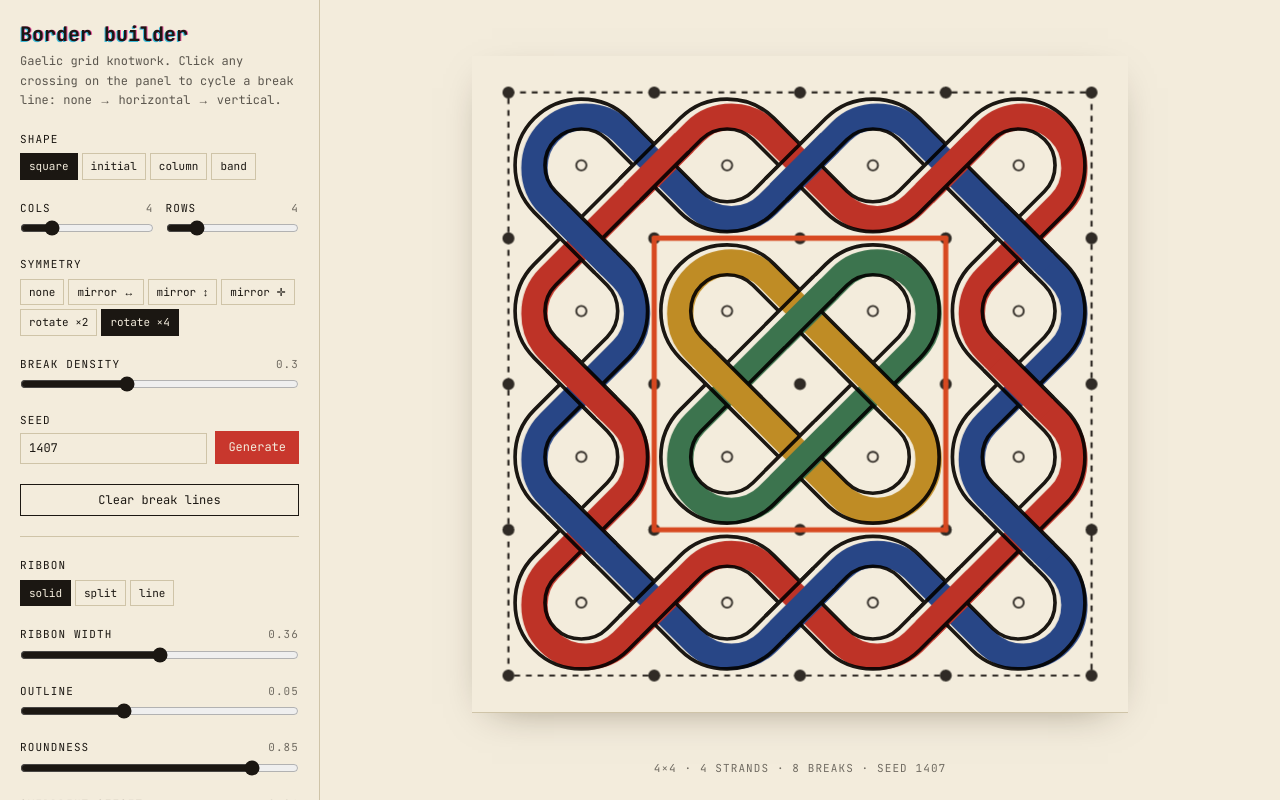
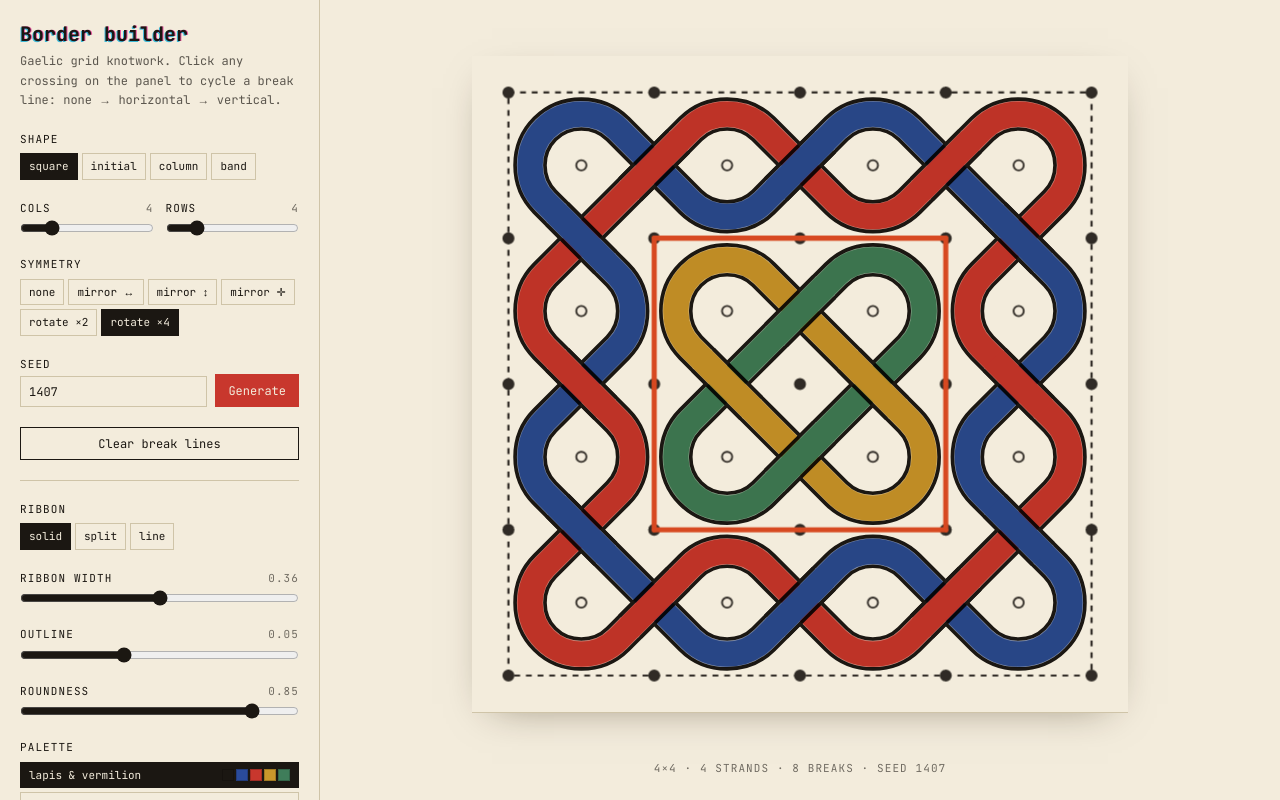
Before and after one commit to goldsamantha/illuminated-manuscript, a Next.js app: page /builder in a window 1280 px wide. Built offline with nearby package versions, Linux system fonts and the light colour scheme.

Commit message:
removing overlay offset and break density

```diff
--- a/src/app/builder/page.tsx
+++ b/src/app/builder/page.tsx
@@ -1,7 +1,9 @@
 import type { Metadata } from "next";
 import BorderBuilder from "@/components/BorderBuilder";
 
-export const metadata: Metadata = { title: "Border builder — Illuminated Manuscript" };
+export const metadata: Metadata = {
+  title: "Border builder — Illuminated Manuscript",
+};
 
 export default function BuilderPage() {
   return <BorderBuilder />;
--- a/src/app/layout.tsx
+++ b/src/app/layout.tsx
@@ -9,7 +9,8 @@ const jetbrainsMono = JetBrains_Mono({
 
 export const metadata: Metadata = {
   title: "Illuminated Manuscript",
-  description: "An interactive illuminated manuscript, traversed through its letters and marginalia.",
+  description:
+    "An interactive illuminated manuscript, traversed through its letters and marginalia.",
 };
 
 export default function RootLayout({ children }: LayoutProps<"/">) {
--- a/src/app/page.tsx
+++ b/src/app/page.tsx
@@ -2,24 +2,34 @@ import Link from "next/link";
 import KnotSvg from "@/components/KnotSvg";
 import { generateWalls, type GridSpec } from "@/lib/knot";
 
-const column: GridSpec = { cols: 2, rows: 12, seed: 77, density: 0.25, symmetry: "mirror-xy" };
-const square: GridSpec = { cols: 4, rows: 4, seed: 1407, density: 0.3, symmetry: "rot4" };
+const column: GridSpec = { cols: 2, rows: 12, seed: 77, symmetry: "mirror-xy" };
+const square: GridSpec = { cols: 4, rows: 4, seed: 1407, symmetry: "rot4" };
 
 export default function Home() {
   return (
     <main className="mx-auto flex min-h-screen max-w-4xl items-center gap-8 p-6">
-      <KnotSvg cols={column.cols} rows={column.rows} walls={generateWalls(column)} className="hidden h-[80vh] w-auto sm:block" />
+      <KnotSvg
+        cols={column.cols}
+        rows={column.rows}
+        walls={generateWalls(column)}
+        className="hidden h-[80vh] w-auto sm:block"
+      />
       <div className="flex flex-1 flex-col gap-6">
-        <KnotSvg cols={square.cols} rows={square.rows} walls={generateWalls(square)} className="h-40 w-40" />
+        <KnotSvg
+          cols={square.cols}
+          rows={square.rows}
+          walls={generateWalls(square)}
+          className="h-40 w-40"
+        />
         <h1 className="text-4xl font-extrabold leading-tight sm:text-5xl">
           <span className="overprint" data-text="Illuminated Manuscript">
             Illuminated Manuscript
           </span>
         </h1>
         <p className="max-w-prose text-sm leading-relaxed opacity-80">
-          An interactive manuscript whose decorated letters and marginalia are portals between
-          planes. First tool on the bench: a generative builder for the knotwork columns and
-          squares that sit within the text.
+          An interactive manuscript whose decorated letters and marginalia are
+          portals between planes. First tool on the bench: a generative builder
+          for the knotwork columns and squares that sit within the text.
         </p>
         <Link href="/builder" className="btn btn-primary self-start">
           Open the border builder →
--- a/src/components/BorderBuilder.tsx
+++ b/src/components/BorderBuilder.tsx
@@ -71,7 +71,6 @@ const initialSpec: GridSpec = {
   cols: 4,
   rows: 4,
   seed: 1407,
-  density: 0.3,
   symmetry: "rot4",
 };
 
@@ -226,14 +225,6 @@ export default function BorderBuilder() {
           options={SYMMETRIES}
           onChange={(symmetry) => respec({ symmetry })}
         />
-        <Slider
-          label="break density"
-          min={0}
-          max={0.8}
-          step={0.02}
-          value={spec.density}
-          onChange={(density) => respec({ density })}
-        />
 
         <div className="flex items-end gap-2">
           <label className="flex flex-1 flex-col gap-1">
@@ -288,14 +279,6 @@ export default function BorderBuilder() {
           step={0.05}
           value={style.roundness}
           onChange={(roundness) => restyle({ roundness })}
-        />
-        <Slider
-          label="overprint offset"
-          min={0}
-          max={0.2}
-          step={0.01}
-          value={style.overprint}
-          onChange={(overprint) => restyle({ overprint })}
         />
 
         <div className="flex flex-col gap-1.5">
--- a/src/components/KnotSvg.tsx
+++ b/src/components/KnotSvg.tsx
@@ -22,8 +22,6 @@ export interface KnotStyle {
   ink: string;
   /** Strand colours; cycled per strand. */
   colors: string[];
-  /** Misregistration of the colour plate, in half-cell units. */
-  overprint: number;
 }
 
 export const defaultKnotStyle: KnotStyle = {
@@ -34,7 +32,6 @@ export const defaultKnotStyle: KnotStyle = {
   paper: "#f3ecdc",
   ink: "#1b1712",
   colors: ["#2a4b9b", "#c8372d", "#c9972b", "#3f7d5a"],
-  overprint: 0.06,
 };
 
 const PAD = 0.5;
@@ -150,10 +147,7 @@ export default function KnotSvg({
         {patches(paper, s.width)}
         {split && patches(ink, s.outline)}
         {filled && (
-          <g
-            style={{ mixBlendMode: "multiply" }}
-            transform={`translate(${s.overprint} ${s.overprint * 0.6})`}
-          >
+          <g style={{ mixBlendMode: "multiply" }}>
             {whole(color, s.width)}
             {patches(color, s.width)}
           </g>
--- a/src/lib/knot.ts
+++ b/src/lib/knot.ts
@@ -18,8 +18,6 @@ export interface GridSpec {
   cols: number;
   rows: number;
   seed: number;
-  /** Probability (0..1) that an interior crossing gets a break line. */
-  density: number;
   symmetry: Symmetry;
 }
 
@@ -118,14 +116,17 @@ export function mulberry32(seed: number) {
   };
 }
 
+/** Chance that an interior crossing gets a break line. */
+const BREAK_CHANCE = 0.3;
+
 export function generateWalls(spec: GridSpec): Walls {
-  const { cols, rows, seed, density, symmetry } = spec;
+  const { cols, rows, seed, symmetry } = spec;
   const rand = mulberry32(seed);
   const walls: Walls = {};
   const visited = new Set<string>();
   for (const [i, j] of interiorCrossings(cols, rows)) {
     if (visited.has(wallKey(i, j))) continue;
-    const place = rand() < density;
+    const place = rand() < BREAK_CHANCE;
     const wall: Wall = rand() < 0.5 ? "h" : "v";
     for (const p of orbit(i, j, wall, cols, rows, symmetry)) {
       const k = wallKey(p.i, p.j);
```
Also changed, not shown: plans/block-maker.md (+3 -0 lines).
